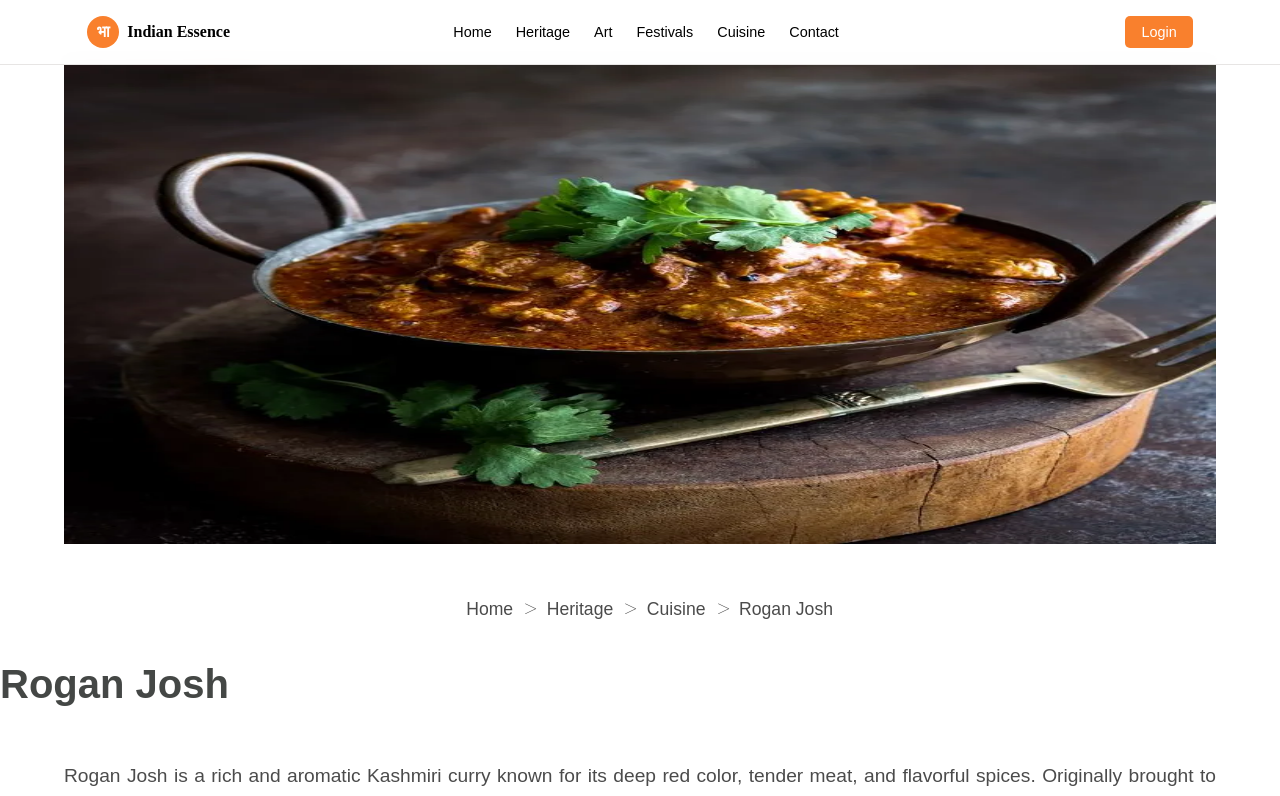
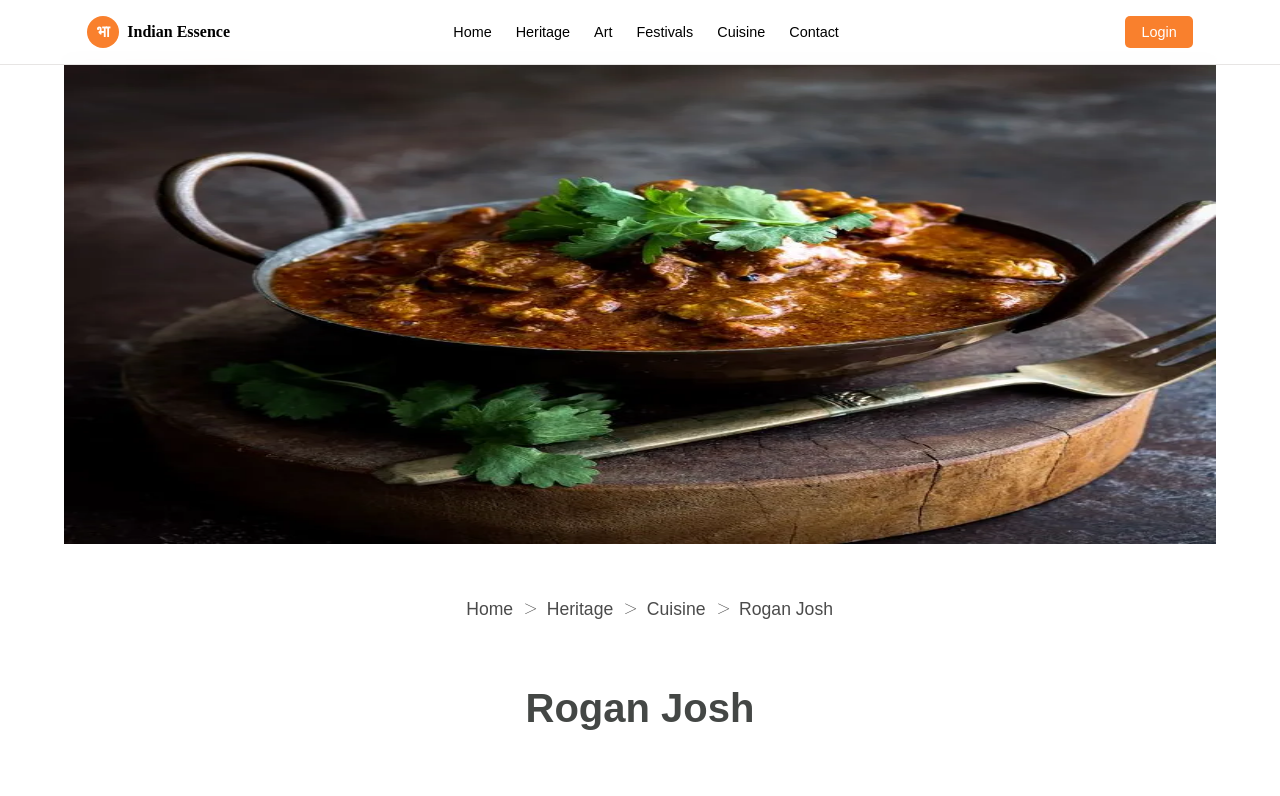
Before and after one commit to prasadmahind123/IndianCulture, a React (Vite) app: page /cuisine/1 in a window 1280 px wide. Shown: the top 796 px of the page. Built offline with nearby package versions, Linux system fonts and the light colour scheme; no server answers.

Commit message:
Update StateFood.jsx

```diff
--- a/src/Components/CuisinePage/StateFood.jsx
+++ b/src/Components/CuisinePage/StateFood.jsx
@@ -41,7 +41,7 @@ export default function StateFood() {
                     </p>
                 </div>
 
-                <div className="title">
+                <div className="fest-title">
                     <h1>{currentData.title}</h1>
                 </div>
                 <div className="dance-text">
```
